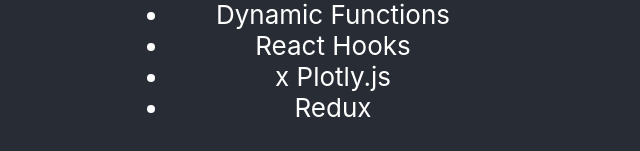
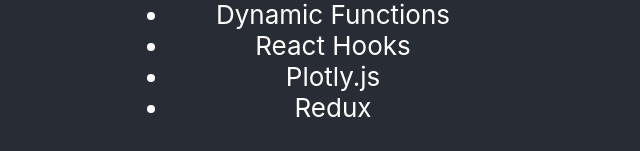
Before and after one commit to syrep/reactdemoapp, a React (Create React App) app: page / in a window 1280 px wide. Shown: the part 572-723 px from the top of the page, without its empty margins (327-967 px from the left). Built offline with nearby package versions, Linux system fonts and the light colour scheme; no server answers.

Commit message:
demo project complete for now

```diff
--- a/src/App.js
+++ b/src/App.js
@@ -21,7 +21,7 @@
           <li>Functional Components</li>
           <li>Dynamic Functions</li>
           <li>React Hooks</li>
-          <li>x Plotly.js</li>
+          <li>Plotly.js</li>
           <li>Redux</li>
         </ul>
       </header>
```
